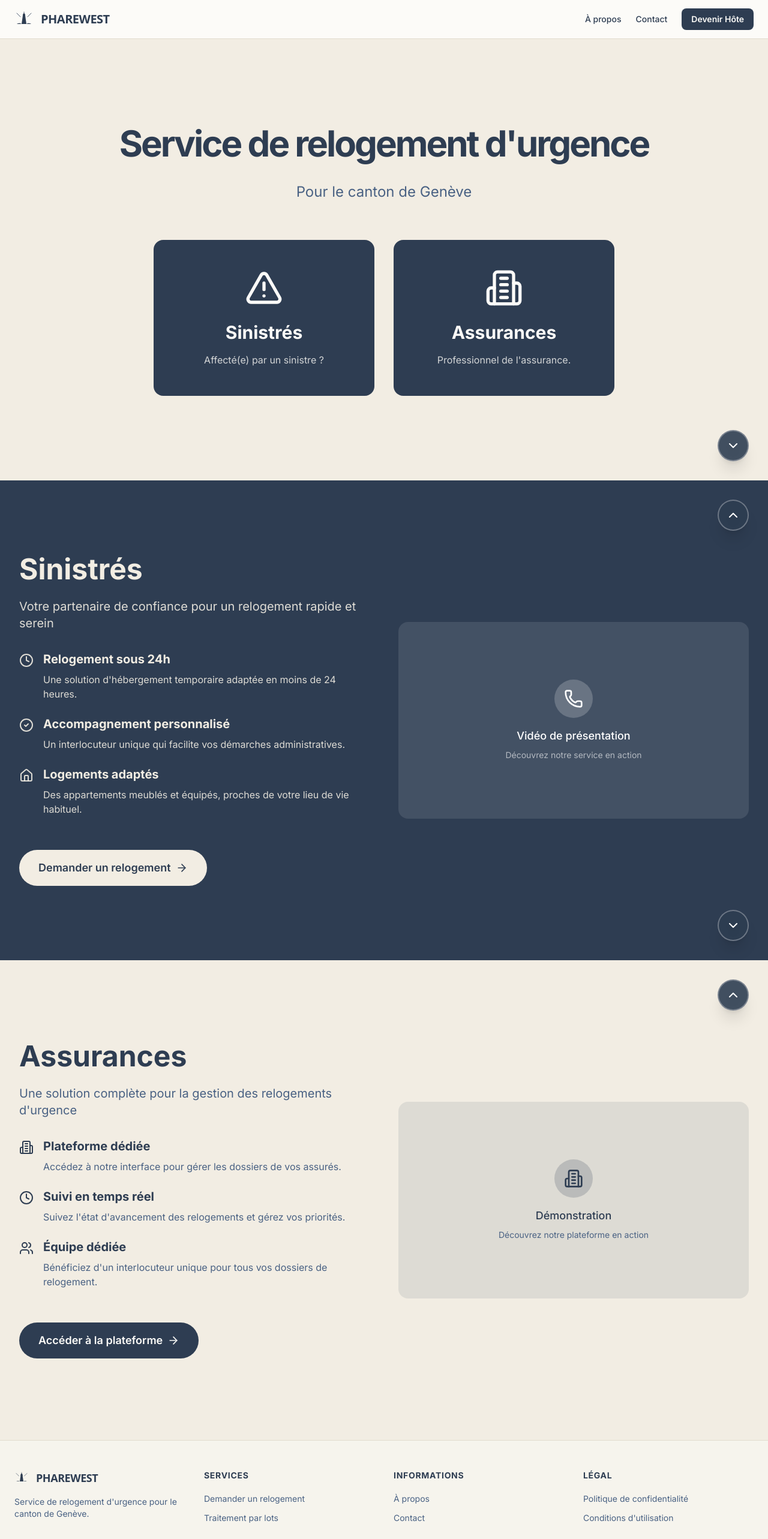
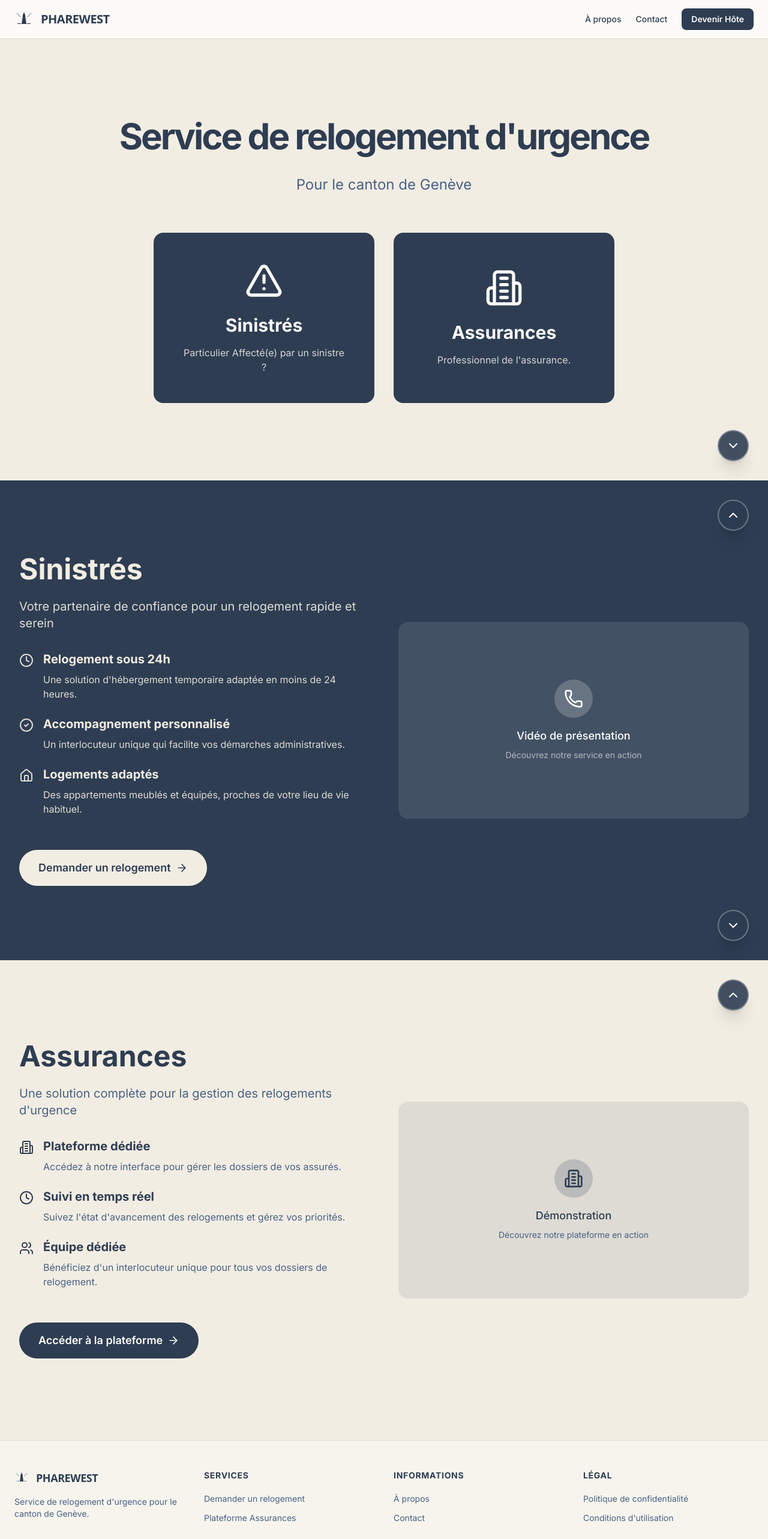
Before and after one commit to valcourgeau/sini, a Next.js app: page / in a window 1280 px wide. Shown: the top 2566 px of the page at 60% size. Built offline with nearby package versions, Linux system fonts and the light colour scheme.

Commit message:
feat: corrrect landing

```diff
--- a/src/app/page.tsx
+++ b/src/app/page.tsx
@@ -38,7 +38,7 @@ export default function HomePage() {
               <ScrollButton
                 iconName="alert-triangle"
                 title="Sinistrés"
-                description="Affecté(e) par un sinistre ?"
+                description="Particulier Affecté(e) par un sinistre ?"
                 sectionId="sinistres"
               />
               <ScrollButton
--- a/src/components/layout/footer.tsx
+++ b/src/components/layout/footer.tsx
@@ -28,10 +28,10 @@ export function Footer() {
               </li>
               <li>
                 <Link
-                  href="/relocation/batch"
+                  href="/relocation/new"
                   className="text-sm text-muted-foreground hover:text-primary transition-colors"
                 >
-                  Traitement par lots
+                  Plateforme Assurances
                 </Link>
               </li>
             </ul>
--- a/src/components/property-wizard/steps/property-details.tsx
+++ b/src/components/property-wizard/steps/property-details.tsx
@@ -207,8 +207,7 @@ export function PropertyDetails({ form }: PropertyDetailsProps) {
         </p>
       </div>
 
-      <div className="space-y-6">
-        {/* Title field */}
+      {/* Title field spanning both columns */}
       <div className="space-y-2">
         <Label
           htmlFor="propertyDetails.title"
@@ -235,8 +234,10 @@ export function PropertyDetails({ form }: PropertyDetailsProps) {
         </p>
       </div>
 
+      <div className="grid grid-cols-2 gap-8">
+        {/* Left Column - Property Details */}
+        <div className="space-y-6">
           {/* Location Section */}
-        <div className="pt-4 border-t">
           <div className="space-y-6">
             {/* Street */}
             <div className="space-y-2">
@@ -262,8 +263,8 @@ export function PropertyDetails({ form }: PropertyDetailsProps) {
               )}
             </div>
 
-            {/* City, Postal Code, Canton and Country in one row */}
-            <div className="grid grid-cols-4 gap-4">
+            {/* City and Postal Code */}
+            <div className="grid grid-cols-2 gap-4">
               {/* City */}
               <div className="space-y-2">
                 <Label
@@ -311,7 +312,10 @@ export function PropertyDetails({ form }: PropertyDetailsProps) {
                   </p>
                 )}
               </div>
+            </div>
 
+            {/* Canton and Country */}
+            <div className="grid grid-cols-2 gap-4">
               {/* Canton */}
               <div className="space-y-2">
                 <Label
@@ -369,13 +373,13 @@ export function PropertyDetails({ form }: PropertyDetailsProps) {
           </div>
         </div>
 
-        {/* Features Section */}
-        <div className="pt-4 border-t">
+        {/* Right Column - Features */}
+        <div className="space-y-6">
           <h3 className="text-lg font-medium mb-6 text-center">Features</h3>
 
           <div className="space-y-8">
             {counterFields.map((field) => (
-              <div key={field.id} className="flex items-center justify-between max-w-md mx-auto w-full">
+              <div key={field.id} className="flex items-center justify-between w-full">
                 <div className="flex items-center gap-3">
                   <div className="w-12 h-12 rounded-full bg-gray-100 flex items-center justify-center">
                     <span className="text-gray-600">{field.icon}</span>
--- a/src/components/relocation-wizard/steps/multiple-review-confirm.tsx
+++ b/src/components/relocation-wizard/steps/multiple-review-confirm.tsx
@@ -120,10 +120,13 @@ export function MultipleReviewConfirm({ form }: MultipleReviewConfirmProps) {
                         {request.hasUploadedClaim ? (
                           <>
                             <CircleCheckBig className="h-4 w-4 text-green-500" />
-                            <span>({request.claimDocument?.name})</span>
+                            <span>Uploaded ({request.claimDocument?.name})</span>
                           </>
                         ) : (
-                          <X className="h-4 w-4 text-red-500" />
+                          <>
+                            <X className="h-4 w-4 text-red-500" />
+                            <span>Not uploaded</span>
+                          </>
                         )}
                       </span>
                     </div>
```
Lines whose indentation alone changed are shown as unchanged.
